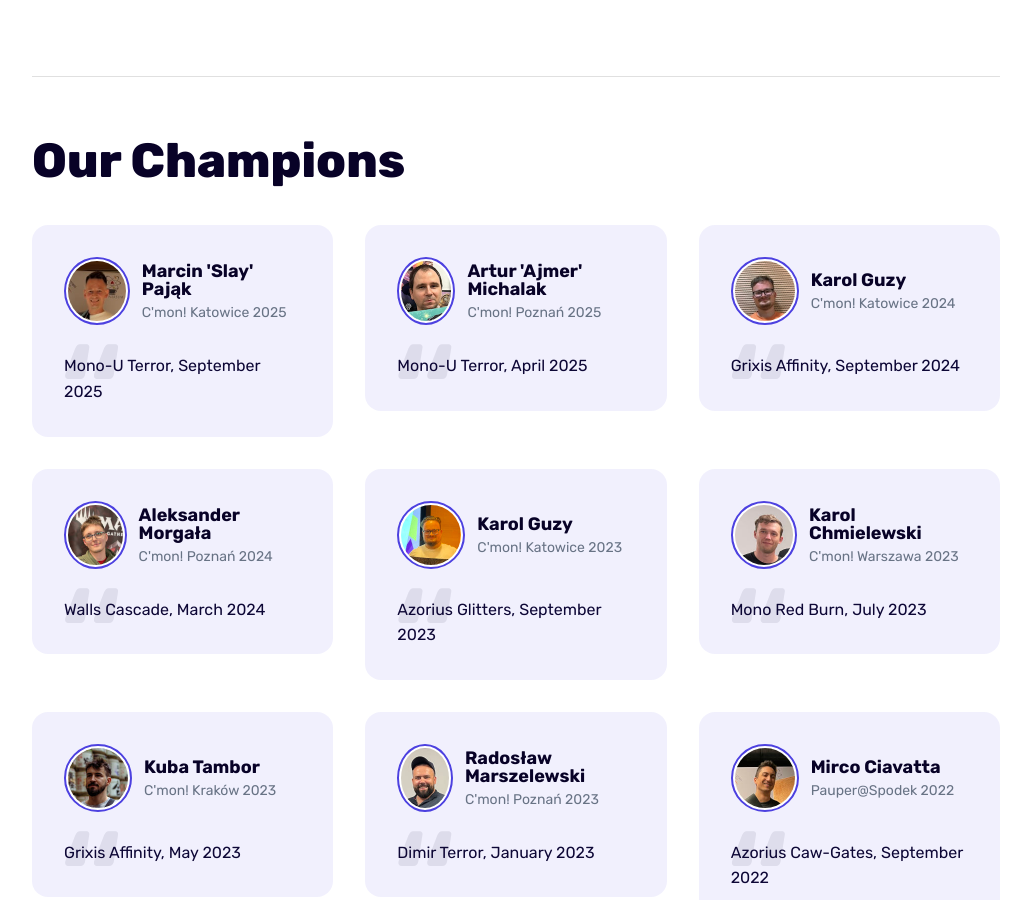
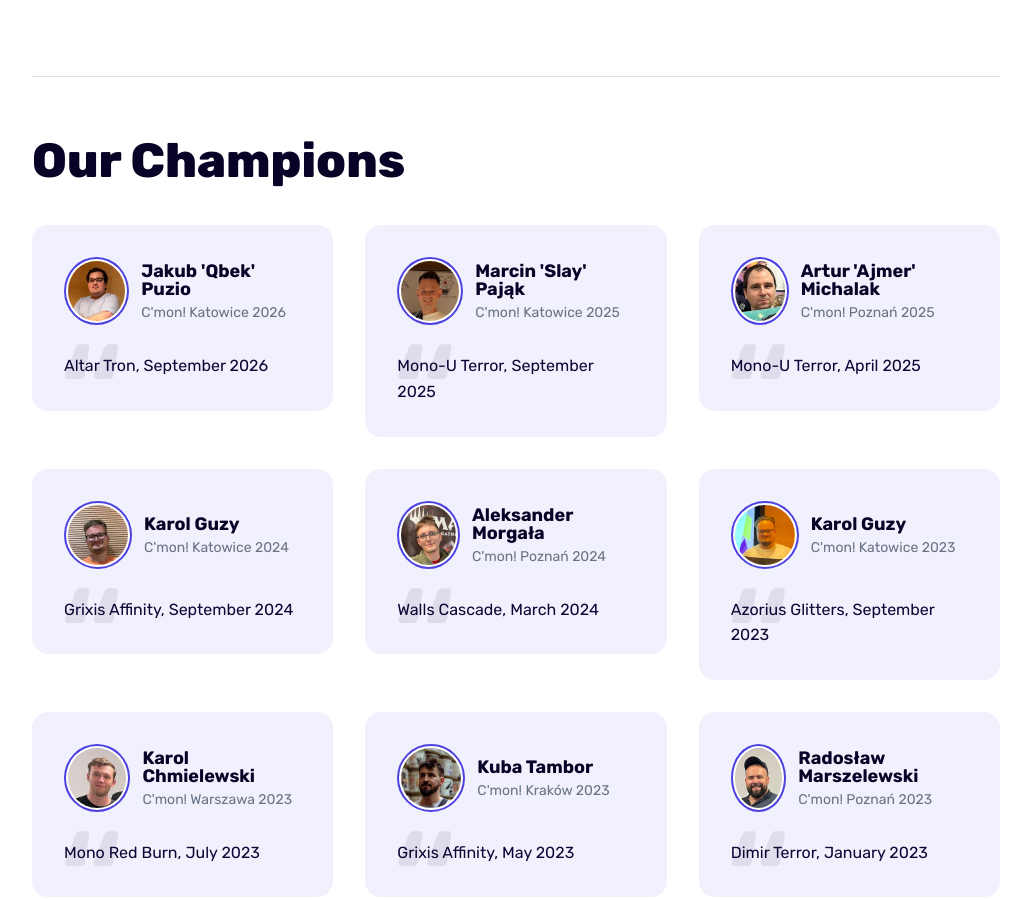
Before and after one commit to cmonmagic/cmonmagic.github.io, a Jekyll site: the page built from index.html, in a window 1280 px wide and 900 px high, scrolled down 700 px. Shown: the whole window, without its empty margins (124-1155 px from the left). Built offline with Jekyll 4.4.1, drawn with Linux system fonts in a browser that asks for light colours.

Commit message:
ADD: qbek champion

```diff
--- a/_data/settings.yml
+++ b/_data/settings.yml
@@ -92,6 +92,12 @@ testimonial__title: Our Champions
 testimonial__description:
 
 testimonial__items:
+  - name: "Jakub 'Qbek' Puzio"
+    image: "/images/qbek2026.jpeg"
+    designation: "C'mon! Katowice 2026"
+    link: "https://melee.gg/Decklist/View/ff03746e-e30f-4e52-b6ab-b4c900bf460b"
+    content : "Altar Tron, September 2026"
+
   - name: "Marcin 'Slay' Pająk"
     image: "/images/slay2025.jpg"
     designation: "C'mon! Katowice 2025"
```
Also changed, not shown: images/qbek2026.jpeg (added).
